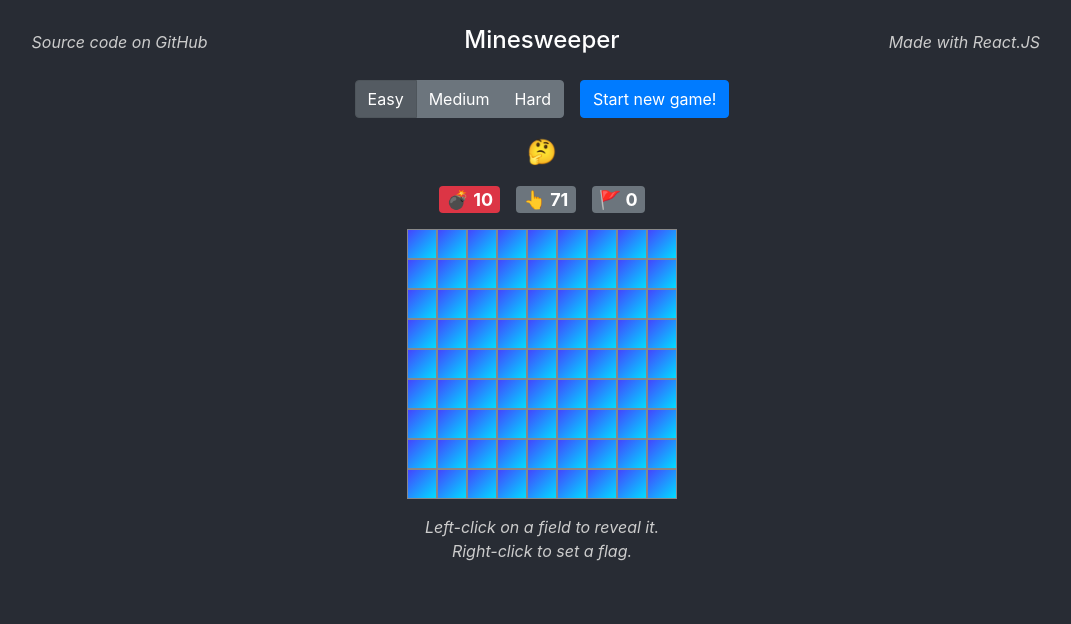
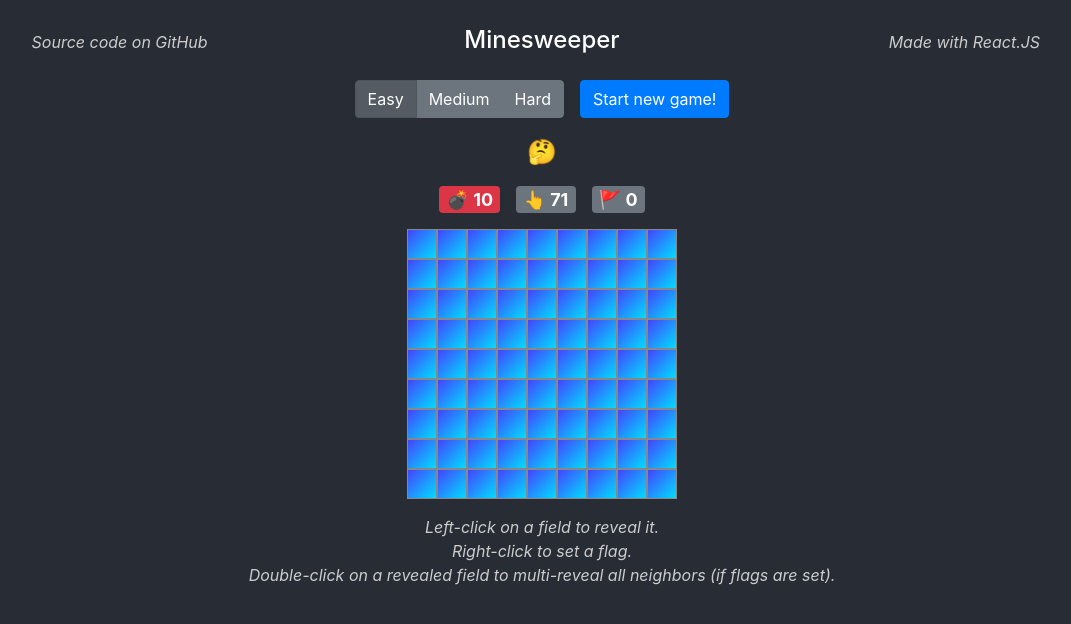
Before and after one commit to PeterGuntermann/minesweeper, a React (Create React App) app: page / in a window 1280 px wide. Shown: the top 624 px of the page, without its empty margins (98-1169 px from the left). Built offline with nearby package versions, Linux system fonts and the light colour scheme.

Commit message:
Add another how-to-use hint

```diff
--- a/src/components/Minesweeper.tsx
+++ b/src/components/Minesweeper.tsx
@@ -1,12 +1,12 @@
 import * as React from 'react';
 import '../styles/minesweeper.scss';
 import { FieldModel } from '../types/field.interface';
+import { GameStatus } from '../types/game-status.enum';
 import { Level } from '../types/level.enum';
 import { Board } from './board.class';
+import { Field } from './fields/Field';
 import { LevelChooser } from './LevelChooser';
-import { Field } from './fields/Field';
 import { StatsDisplay } from './StatsDisplay';
-import { GameStatus } from '../types/game-status.enum';
 
 interface MinesweeperProps {}
 
@@ -126,6 +126,9 @@ export class Minesweeper extends React.Component<MinesweeperProps, MinesweeperSt
         <div className="how-to-use">
             Left-click on a field to reveal it. <br />
             Right-click to set a flag.
+            <br />
+            Double-click on a revealed field to multi-reveal all neighbors (if flags are
+            set).
         </div>
     );
 
```
